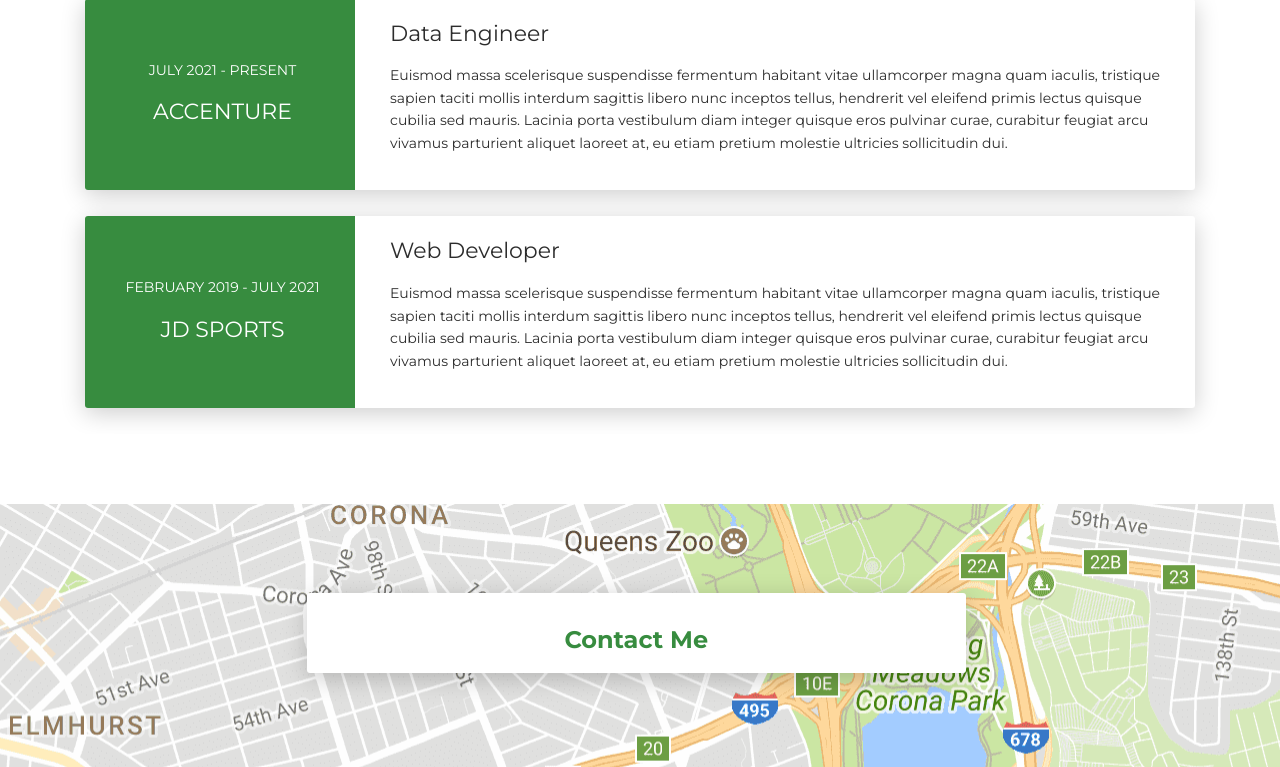
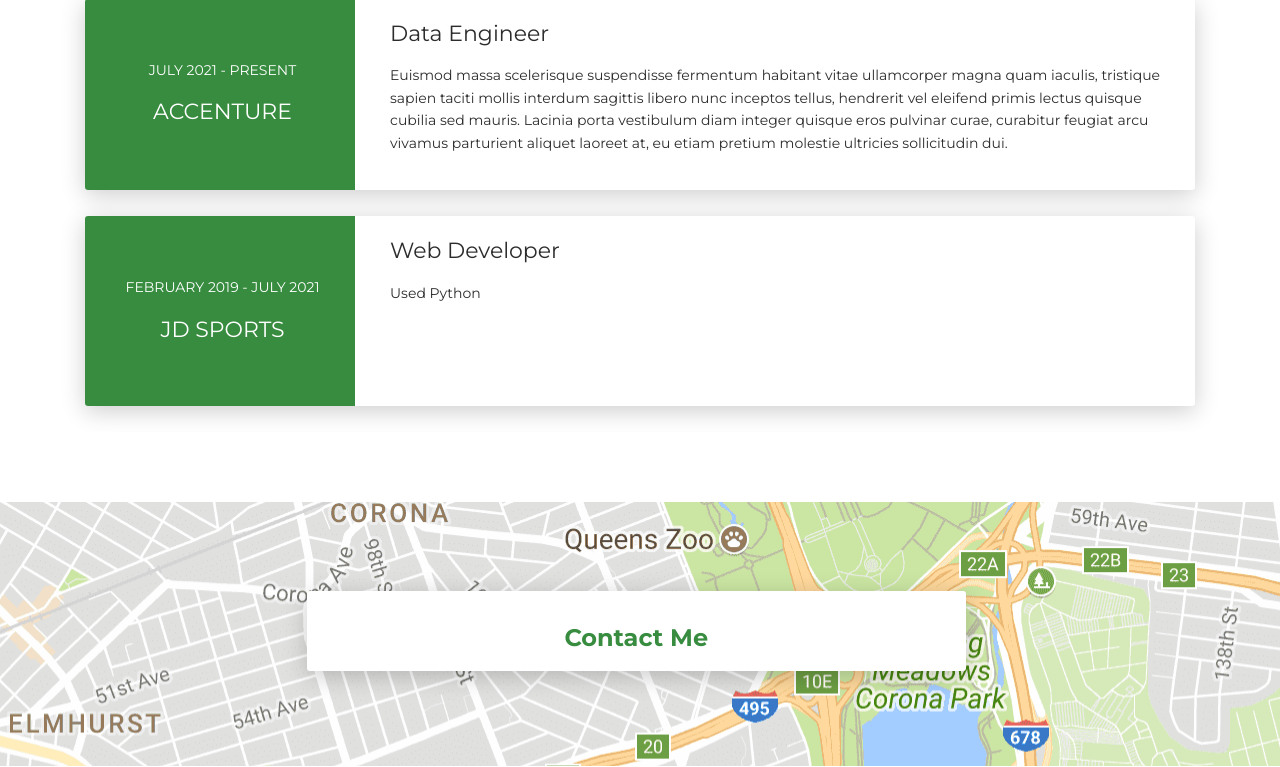
Before and after one commit to Michael-Gallo/portfolio-website, a Flask app: template templates/index.html in a window 1280 px wide. Shown: the part 2370-3137 px from the top of the page. Run offline with Flask 2, Linux system fonts and the light colour scheme; the template is opened without the code that fills it, so the values that code supplies are empty; some libraries are stand-ins or nearby versions.

Commit message:
Small change to test cloud build

```diff
--- a/templates/index.html
+++ b/templates/index.html
@@ -357,11 +357,7 @@
               <div class="col-md-9" data-aos="fade-left" data-aos-offset="50" data-aos-duration="500">
                 <div class="card-body">
                   <div class="h5">Web Developer</div>
-                  <p>Euismod massa scelerisque suspendisse fermentum habitant vitae ullamcorper magna quam iaculis,
-                    tristique sapien taciti mollis interdum sagittis libero nunc inceptos tellus, hendrerit vel eleifend
-                    primis lectus quisque cubilia sed mauris. Lacinia porta vestibulum diam integer quisque eros
-                    pulvinar curae, curabitur feugiat arcu vivamus parturient aliquet laoreet at, eu etiam pretium
-                    molestie ultricies sollicitudin dui.</p>
+                  <p>Used Python</p>
                 </div>
               </div>
             </div>
```
